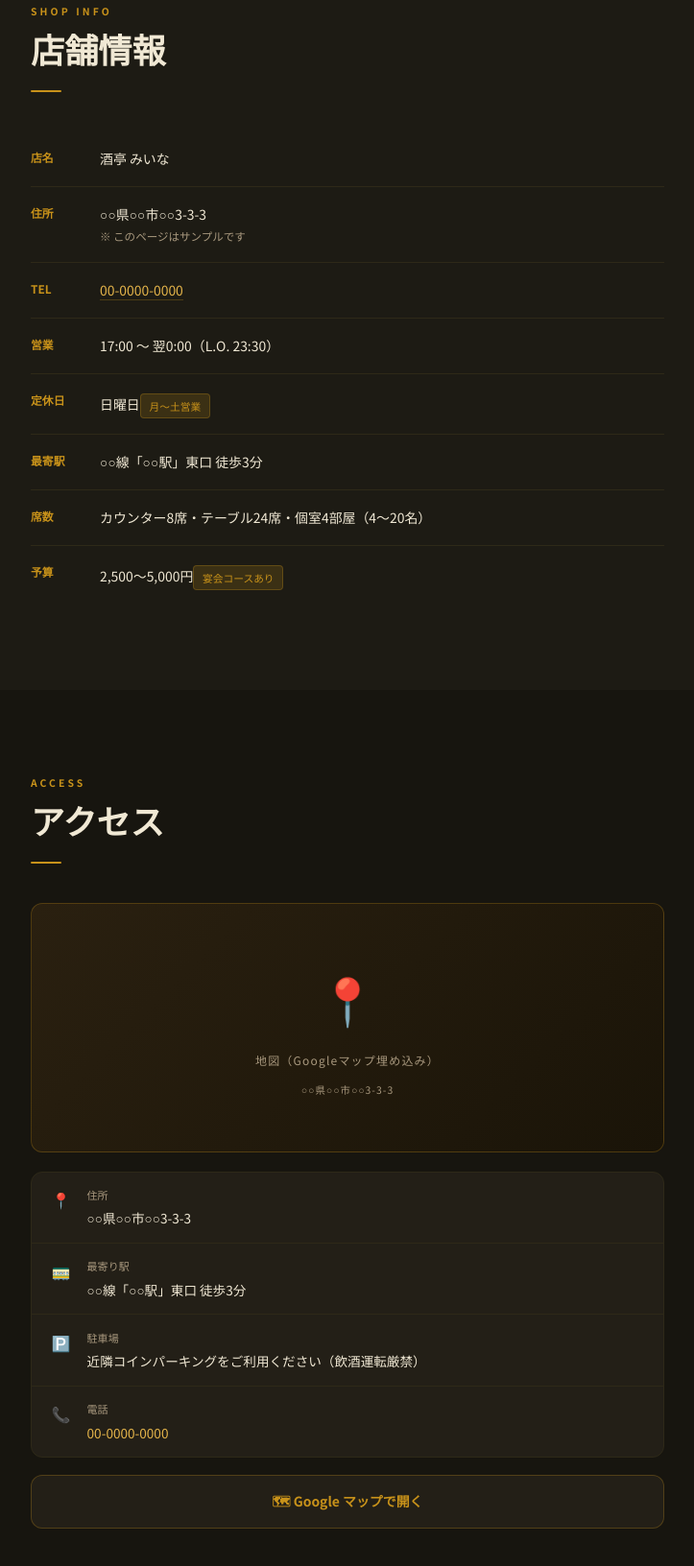
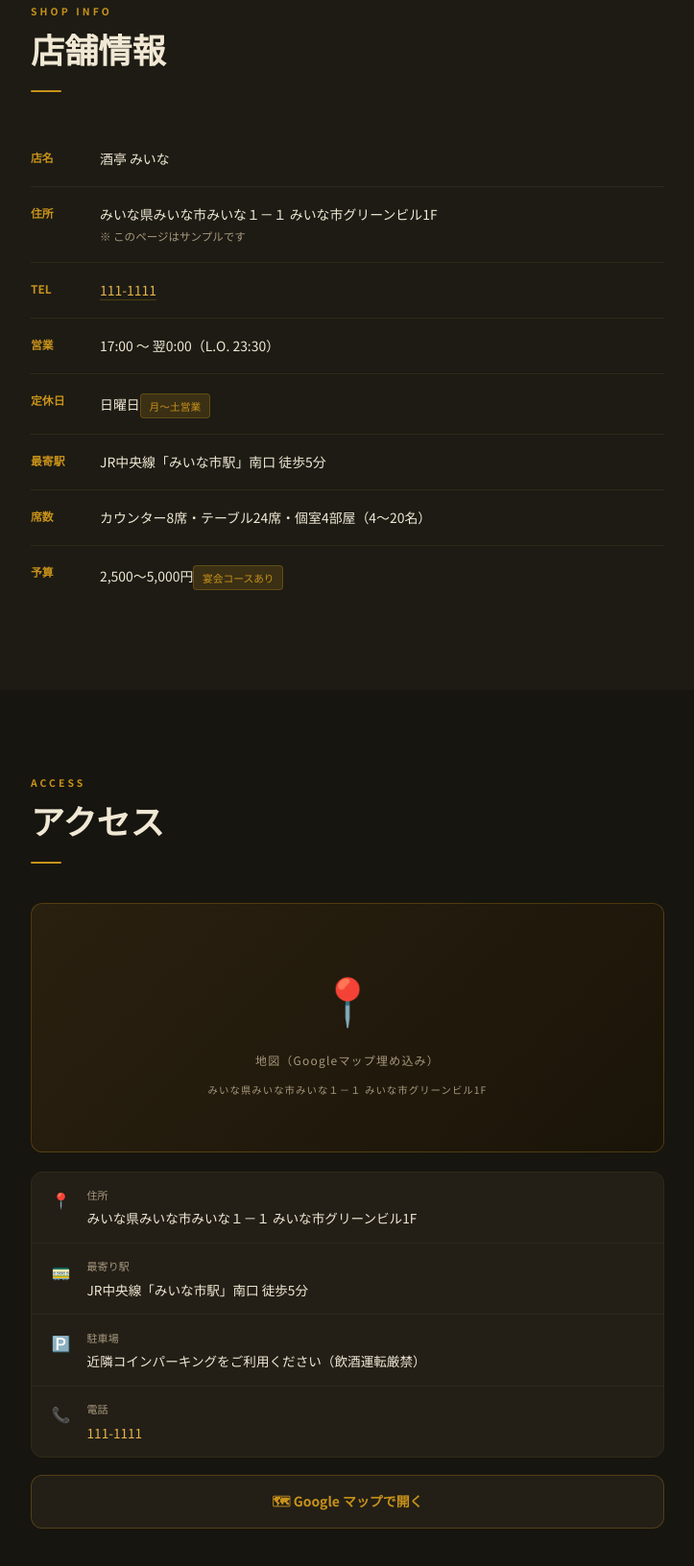
Before and after one commit to shinyanakagawa/miiinagurume, a plain HTML site: page WEB制作担当/成果物/サンプル/居酒屋用/index.html in a window 1280 px wide. Shown: the part 5831-7463 px from the top of the page at 96% size, without its empty margins (278-1001 px from the left). Drawn offline with Linux system fonts and the light colour scheme.

Commit message:
定食屋・居酒屋・高級店用サンプルの連絡先情報をダミー値に統一
電話番号「00-0000-0000」と住所「○○県○○市○○」のプレースホルダーを、具体的なサンプル値（みいな県みいな市・111-1111等）に統一。

```diff
--- a/WEB制作担当/成果物/サンプル/居酒屋用/index.html
+++ b/WEB制作担当/成果物/サンプル/居酒屋用/index.html
@@ -165,7 +165,7 @@
 
 <header id="header">
   <div class="logo"><em>酒亭</em> みいな</div>
-  <a href="tel:00-0000-0000" class="hcta">🍺 ご予約</a>
+  <a href="tel:111-1111" class="hcta">🍺 ご予約</a>
 </header>
 
 <section id="hero">
@@ -178,7 +178,7 @@
     <p class="hero-sub">○○市の本格居酒屋</p>
     <p class="hero-copy">「旬の肴と、うまい酒。それだけでいい夜になる。」</p>
     <div class="hero-btns">
-      <a href="tel:00-0000-0000" class="btn-p">🍺 ご予約・宴会相談</a>
+      <a href="tel:111-1111" class="btn-p">🍺 ご予約・宴会相談</a>
       <a href="#banquet" class="btn-g">宴会プランを見る</a>
     </div>
   </div>
@@ -277,7 +277,7 @@
   <span class="label reveal">RESERVATION</span>
   <h2 class="reveal">ご予約・宴会のご相談</h2>
   <p class="sub reveal">お電話でお気軽にご予約ください。宴会・貸切のご相談も承ります。</p>
-  <a href="tel:00-0000-0000" class="tel-big reveal">00-0000-0000</a>
+  <a href="tel:111-1111" class="tel-big reveal">111-1111</a>
   <p class="tel-note reveal">17:00〜23:30（営業時間内）にお電話ください</p>
 </section>
 
@@ -286,11 +286,11 @@
     <div class="sec-head reveal"><span class="label">SHOP INFO</span><h2 class="heading">店舗情報</h2><div class="divider"></div></div>
     <table class="itable reveal">
       <tr><th>店名</th><td>酒亭 みいな</td></tr>
-      <tr><th>住所</th><td>○○県○○市○○3-3-3<p class="isub">※ このページはサンプルです</p></td></tr>
-      <tr><th>TEL</th><td><a href="tel:00-0000-0000">00-0000-0000</a></td></tr>
+      <tr><th>住所</th><td>みいな県みいな市みいな１－１ みいな市グリーンビル1F<p class="isub">※ このページはサンプルです</p></td></tr>
+      <tr><th>TEL</th><td><a href="tel:111-1111">111-1111</a></td></tr>
       <tr><th>営業</th><td>17:00 〜 翌0:00（L.O. 23:30）</td></tr>
       <tr><th>定休日</th><td>日曜日<span class="chip">月〜土営業</span></td></tr>
-      <tr><th>最寄駅</th><td>○○線「○○駅」東口 徒歩3分</td></tr>
+      <tr><th>最寄駅</th><td>JR中央線「みいな市駅」南口 徒歩5分</td></tr>
       <tr><th>席数</th><td>カウンター8席・テーブル24席・個室4部屋（4〜20名）</td></tr>
       <tr><th>予算</th><td>2,500〜5,000円<span class="chip">宴会コースあり</span></td></tr>
     </table>
@@ -300,12 +300,12 @@
 <section class="sec" id="access">
   <div class="inner">
     <div class="sec-head reveal"><span class="label">ACCESS</span><h2 class="heading">アクセス</h2><div class="divider"></div></div>
-    <div class="mapw reveal"><span class="mico">📍</span><p>地図（Googleマップ埋め込み）</p><p style="font-size:.65rem">○○県○○市○○3-3-3</p></div>
+    <div class="mapw reveal"><span class="mico">📍</span><p>地図（Googleマップ埋め込み）</p><p style="font-size:.65rem">みいな県みいな市みいな１－１ みいな市グリーンビル1F</p></div>
     <div class="arows reveal">
-      <div class="arow"><span class="aico">📍</span><div><p class="albl">住所</p><p class="aval">○○県○○市○○3-3-3</p></div></div>
-      <div class="arow"><span class="aico">🚃</span><div><p class="albl">最寄り駅</p><p class="aval">○○線「○○駅」東口 徒歩3分</p></div></div>
+      <div class="arow"><span class="aico">📍</span><div><p class="albl">住所</p><p class="aval">みいな県みいな市みいな１－１ みいな市グリーンビル1F</p></div></div>
+      <div class="arow"><span class="aico">🚃</span><div><p class="albl">最寄り駅</p><p class="aval">JR中央線「みいな市駅」南口 徒歩5分</p></div></div>
       <div class="arow"><span class="aico">🅿️</span><div><p class="albl">駐車場</p><p class="aval">近隣コインパーキングをご利用ください（飲酒運転厳禁）</p></div></div>
-      <div class="arow"><span class="aico">📞</span><div><p class="albl">電話</p><p class="aval"><a href="tel:00-0000-0000" style="color:var(--ac-l)">00-0000-0000</a></p></div></div>
+      <div class="arow"><span class="aico">📞</span><div><p class="albl">電話</p><p class="aval"><a href="tel:111-1111" style="color:var(--ac-l)">111-1111</a></p></div></div>
     </div>
     <a href="https://maps.google.com/" class="btnmap reveal">🗺 Google マップで開く</a>
   </div>
@@ -318,11 +318,11 @@
     <a href="#concept">こだわり</a><a href="#banquet">宴会</a>
     <a href="#menu">メニュー</a><a href="#info">店舗情報</a><a href="#access">アクセス</a>
   </nav>
-  <a href="tel:00-0000-0000" class="hcta" style="margin-bottom:1.2rem;display:inline-flex">🍺 ご予約はこちら</a>
+  <a href="tel:111-1111" class="hcta" style="margin-bottom:1.2rem;display:inline-flex">🍺 ご予約はこちら</a>
   <p class="fcopy">© 2024 酒亭 みいな. ※ このページはみーなグルメ制作のサンプルです</p>
 </footer>
 
-<div class="floating"><a href="tel:00-0000-0000" class="fbtn">🍺 予約する</a></div>
+<div class="floating"><a href="tel:111-1111" class="fbtn">🍺 予約する</a></div>
 
 <script>
   const hdr=document.getElementById('header');
```
Also changed, not shown: WEB制作担当/成果物/サンプル/定食屋用/index.html (+12 -12 lines), WEB制作担当/成果物/サンプル/高級店用/index.html (+12 -12 lines).
